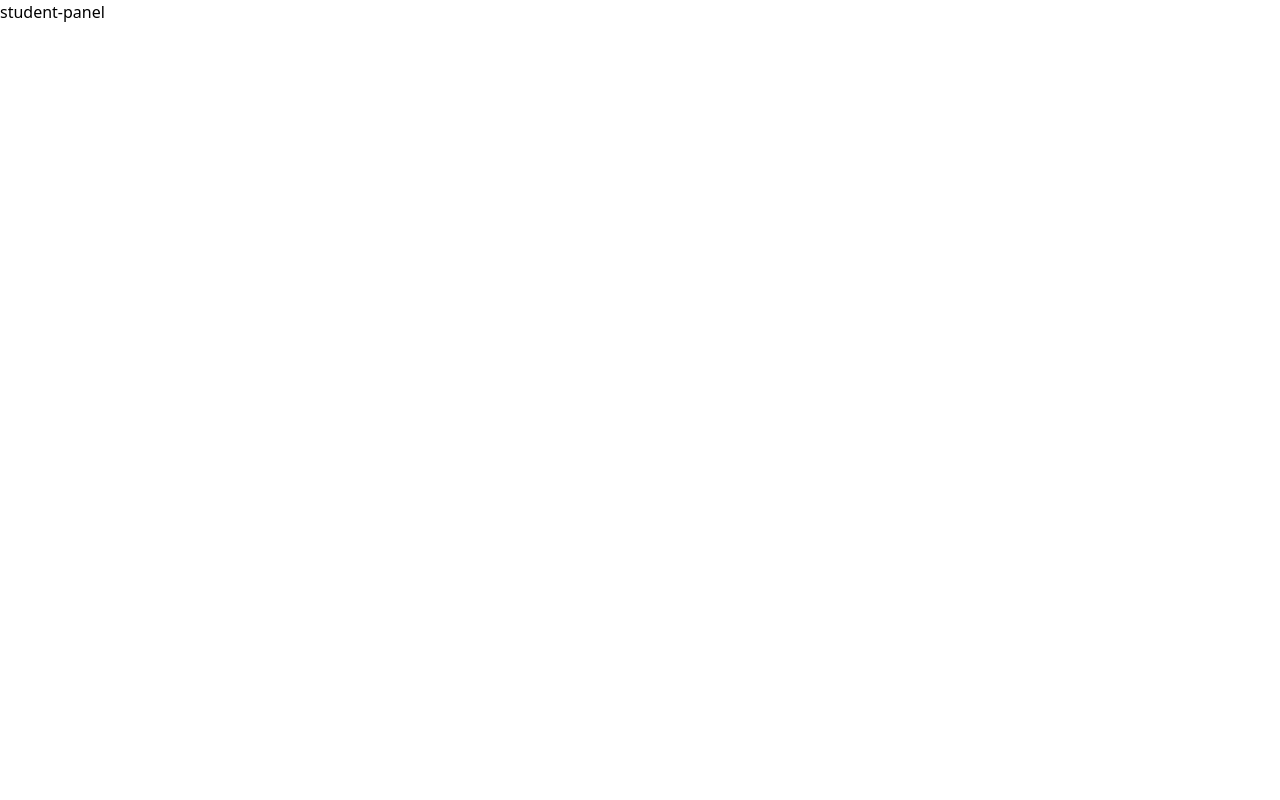
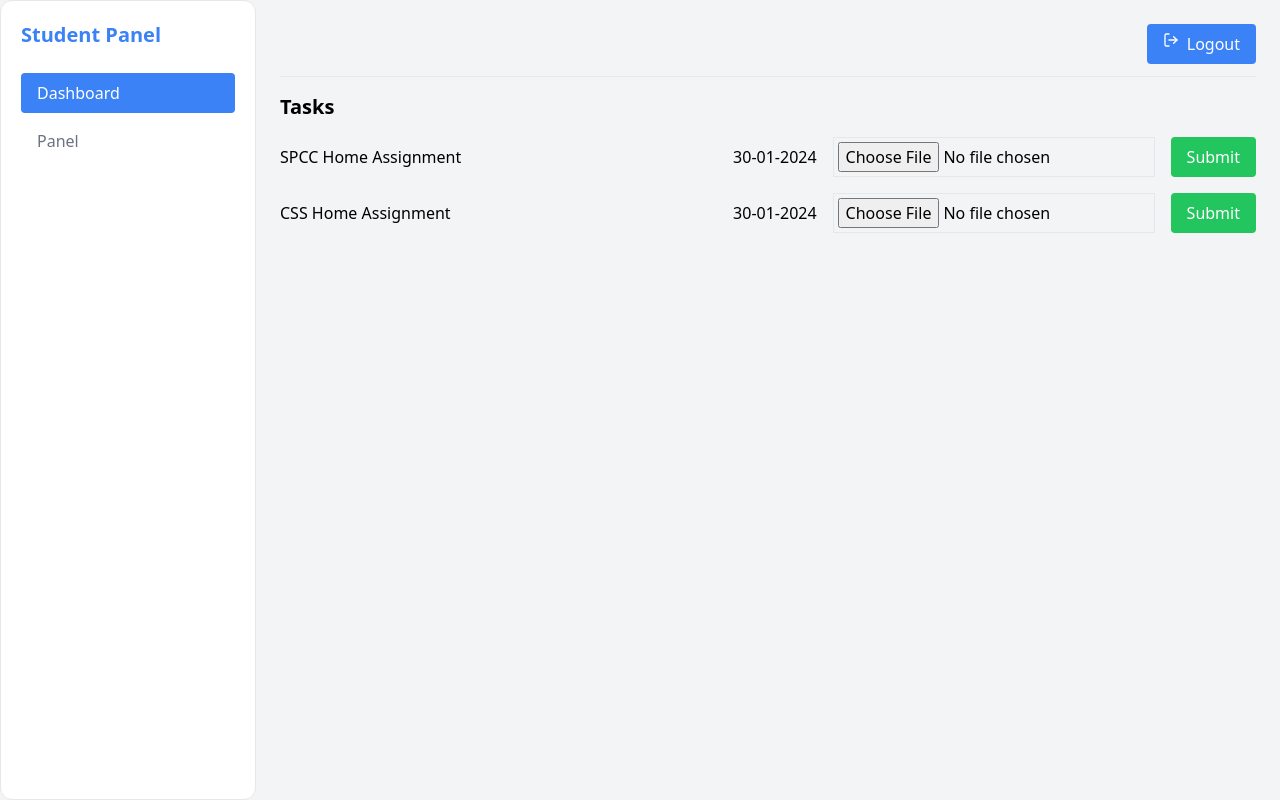
Before and after one commit to Viraj2722/AssessEase, a Next.js app: page /studentPanel in a window 1280 px wide. Built offline with nearby package versions, Linux system fonts and the light colour scheme.

Commit message:
done student

```diff
--- /dev/null
+++ b/app/studentDashboard/components/FPage.js
@@ -0,0 +1,21 @@
+"use client"; // Add this at the top
+import React, { useState } from "react";
+import Sidebar from "./Sidebar";  // Corrected path
+import Header from "./Header";
+import StudentInfo from "./StudentInfo";
+
+const StudentDashboard = () => {
+  const [activeTab, setActiveTab] = useState("dashboard");
+
+  return (
+    <div className="flex min-h-screen bg-gray-100">
+      <Sidebar activeTab={activeTab} setActiveTab={setActiveTab} />
+      <div className="flex-1 p-6">
+        <Header />
+        {activeTab === "dashboard" && <StudentInfo />}
+      </div>
+    </div>
+  );
+};
+
+export default StudentDashboard;
--- /dev/null
+++ b/app/studentDashboard/components/Header.js
@@ -0,0 +1,27 @@
+"use client";
+
+import React from "react";
+import { useRouter } from "next/navigation";
+import { LogOut } from "lucide-react";
+
+const Header = () => {
+    const router = useRouter();
+
+    const handleLogout = () => {
+        localStorage.removeItem("user");
+        router.push("/login");
+    };
+
+    return (
+        <header className="flex justify-between items-center mb-4 pb-3 border-b">
+            <button
+                onClick={handleLogout}
+                className="ml-auto flex gap-2 bg-blue-500 text-white px-4 py-2 rounded hover:bg-blue-600"
+            >
+                <LogOut size={16} /> Logout
+            </button>
+        </header>
+    );
+};
+
+export default Header;
--- /dev/null
+++ b/app/studentDashboard/components/Sidebar.js
@@ -0,0 +1,19 @@
+import React from 'react';
+
+const Sidebar = () => {
+    return (
+        <aside className="w-64 bg-white rounded-xl border border-gray-200 p-5 h-screen sticky top-4 a">
+            <h2 className="text-xl font-semibold text-blue-500 mb-6 ">Student Dashboard</h2>
+            <nav className="flex flex-col space-y-2">
+                <a href="/studentDashboard" className="px-4 py-2 bg-blue-500 text-white rounded active">
+                    Dashboard
+                </a>
+                <a href="/studentPanel" className="px-4 py-2 text-gray-500 rounded hover:bg-gray-100">
+                    Panel
+                </a>
+            </nav>
+        </aside>
+    );
+};
+
+export default Sidebar;
--- /dev/null
+++ b/app/studentDashboard/components/StudentInfo.js
@@ -0,0 +1,25 @@
+import React from "react";
+
+const StudentInfo = () => {
+  const studentDetails = [
+    { label: "Student Name", value: "John Doe" },
+    { label: "Roll Number", value: "26" },
+    { label: "Class", value: "TE CMPN-B" },
+    { label: "Academic Year", value: "2024-2025" },
+    { label: "Contact Number", value: "+1 234 567 8900" },
+    { label: "Email", value: "john.doe@example.com" },
+  ];
+
+  return (
+    <div className="bg-white p-6 shadow rounded-md mt-4 grid grid-cols-2 gap-4">
+      {studentDetails.map((detail, index) => (
+        <div key={index} className="p-4 border rounded bg-gray-50">
+          <p className="text-gray-600">{detail.label}</p>
+          <p className="font-semibold">{detail.value}</p>
+        </div>
+      ))}
+    </div>
+  );
+};
+
+export default StudentInfo;
--- a/app/studentDashboard/page.js
+++ b/app/studentDashboard/page.js
@@ -1,9 +1,8 @@
-import React from 'react'
+import React from "react";
+import StudentDashboard from "./components/FPage";
 
-const page = () => {
-    return (
-        <div>student-dashboard</div>
-    )
-}
+const StudentDashboardPage = () => {
+  return <StudentDashboard />;
+};
 
-export default page
+export default StudentDashboardPage;
--- /dev/null
+++ b/app/studentPanel/components/FPage.js
@@ -0,0 +1,21 @@
+"use client"; // Add this at the top
+import React, { useState } from "react";
+import Sidebar from "./Sidebar";
+import Header from "./Header";
+import TaskPanel from "./TaskPanel";
+
+const StudentPanel = () => {
+  const [activeTab, setActiveTab] = useState("panel");
+
+  return (
+    <div className="flex min-h-screen bg-gray-100">
+      <Sidebar activeTab={activeTab} setActiveTab={setActiveTab} />
+      <div className="flex-1 p-6">
+        <Header />
+        {activeTab === "panel" && <TaskPanel />}
+      </div>
+    </div>
+  );
+};
+
+export default StudentPanel;
--- /dev/null
+++ b/app/studentPanel/components/Header.js
@@ -0,0 +1,27 @@
+"use client";
+
+import React from "react";
+import { useRouter } from "next/navigation";
+import { LogOut } from "lucide-react";
+
+const Header = () => {
+    const router = useRouter();
+
+    const handleLogout = () => {
+        localStorage.removeItem("user");
+        router.push("/login");
+    };
+
+    return (
+        <header className="flex justify-between items-center mb-4 pb-3 border-b">
+            <button
+                onClick={handleLogout}
+                className="ml-auto flex gap-2 bg-blue-500 text-white px-4 py-2 rounded hover:bg-blue-600"
+            >
+                <LogOut size={16} /> Logout
+            </button>
+        </header>
+    );
+};
+
+export default Header;
--- /dev/null
+++ b/app/studentPanel/components/Sidebar.js
@@ -0,0 +1,19 @@
+import React from 'react';
+
+const Sidebar = () => {
+    return (
+        <aside className="w-64 bg-white rounded-xl border border-gray-200 p-5 h-screen sticky top-4">
+            <h2 className="text-xl font-semibold text-blue-500 mb-6">Student Panel</h2>
+            <nav className="flex flex-col space-y-2">
+                <a href="/studentDashboard" className="px-4 py-2 bg-blue-500 text-white rounded">
+                    Dashboard
+                </a>
+                <a href="/studentPanel" className="px-4 py-2 text-gray-500 rounded hover:bg-gray-100 active">
+                    Panel
+                </a>
+            </nav>
+        </aside>
+    );
+};
+
+export default Sidebar;
--- /dev/null
+++ b/app/studentPanel/components/TaskPanel.js
@@ -0,0 +1,26 @@
+import React from "react";
+
+const TaskPanel = () => {
+  const tasks = [
+    { subject: "SPCC Home Assignment", date: "30-01-2024" },
+    { subject: "CSS Home Assignment", date: "30-01-2024" },
+  ];
+
+  return (
+    <div className="mt-4">
+      <h2 className="text-xl font-semibold">Tasks</h2>
+      <div className="mt-4 space-y-4">
+        {tasks.map((task, index) => (
+          <div key={index} className="flex items-center space-x-4">
+            <p className="flex-1">{task.subject}</p>
+            <p>{task.date}</p>
+            <input type="file" className="border p-1" />
+            <button className="bg-green-500 text-white px-4 py-2 rounded">Submit</button>
+          </div>
+        ))}
+      </div>
+    </div>
+  );
+};
+
+export default TaskPanel;
--- a/app/studentPanel/page.js
+++ b/app/studentPanel/page.js
@@ -1,9 +1,8 @@
-import React from 'react'
+import React from "react";
+import StudentPanel from "./components/FPage";
 
-const page = () => {
-    return (
-        <div>student-panel</div>
-    )
-}
+const Page = () => {
+  return <StudentPanel />;
+};
 
-export default page
+export default Page;
```
